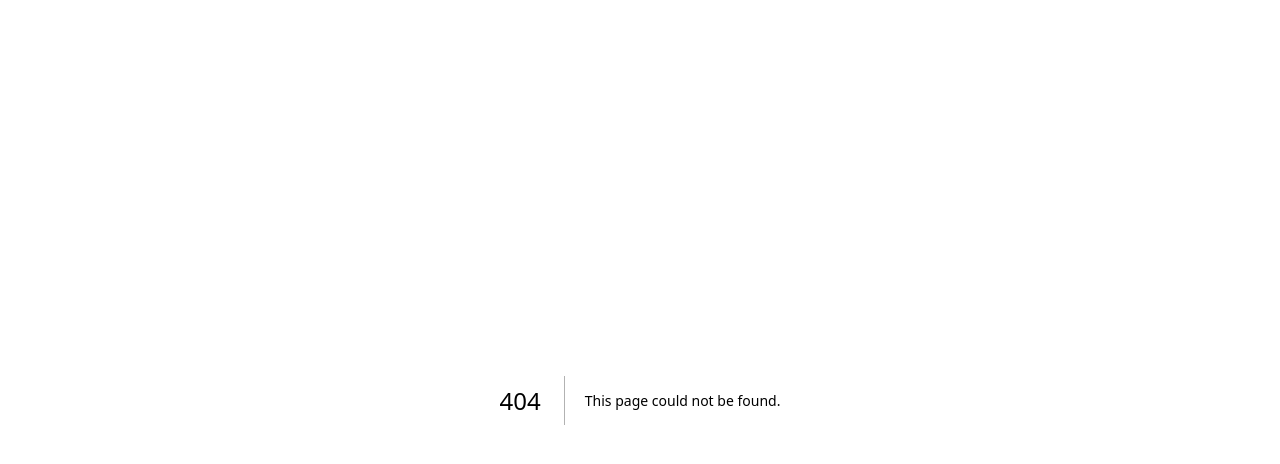
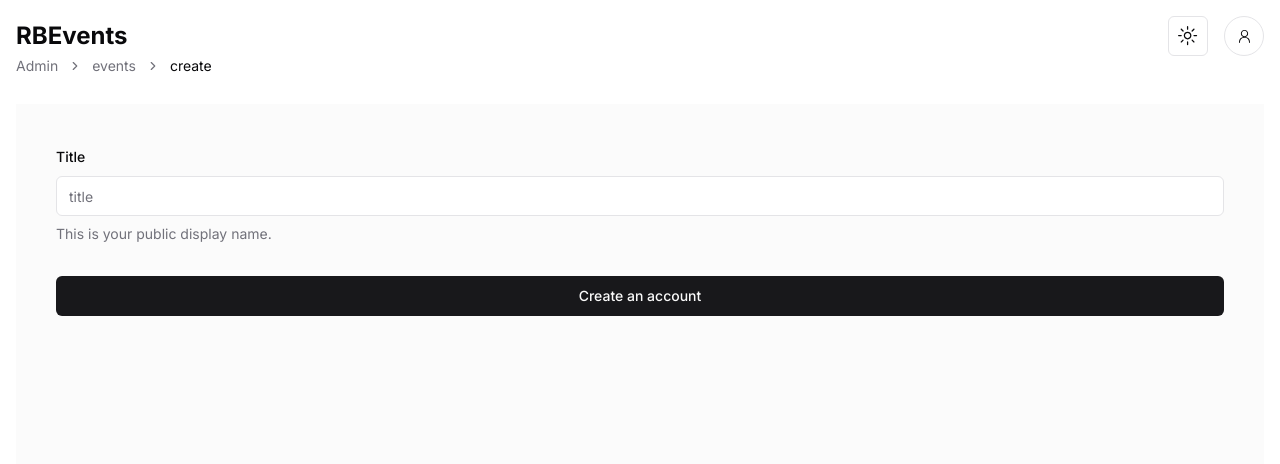
Before and after one commit to francoragout/RBEvents, a Next.js app: page /admin/events/create in a window 1280 px wide. Before the commit this address had no page. Shown: the top 464 px of the page. Built offline with nearby package versions, Linux system fonts and the light colour scheme.

Commit message:
work on event form

```diff
--- /dev/null
+++ b/actions/create-event.ts
@@ -0,0 +1,11 @@
+import { db } from "@/lib/db";
+import { EventSchema } from "@/schemas";
+import { z } from "zod";
+
+export const CreateEvent = async (values: z.infer<typeof EventSchema>) => {
+    const validatedFields = EventSchema.safeParse(values);
+
+    if (!validatedFields.success) {
+        return { error: "Invalid fields!" };
+      }
+}
--- /dev/null
+++ b/app/(protected)/admin/events/create/page.tsx
@@ -0,0 +1,9 @@
+import EventCreateForm from "@/components/admin/event-create-form";
+
+export default function CreatePage() {
+  return (
+    <main className="flex min-h-[calc(100vh_-_theme(spacing.16))] flex-1 flex-col gap-4 bg-muted/40 p-4 md:gap-8 md:p-10">
+      <EventCreateForm />
+    </main>
+  );
+}
--- /dev/null
+++ b/components/admin/event-create-form.tsx
@@ -0,0 +1,86 @@
+"use client";
+
+import { z } from "zod";
+import { zodResolver } from "@hookform/resolvers/zod";
+import { useForm } from "react-hook-form";
+
+import { Button } from "@/components/ui/button";
+import {
+  Form,
+  FormControl,
+  FormDescription,
+  FormField,
+  FormItem,
+  FormLabel,
+  FormMessage,
+} from "@/components/ui/form";
+import { Input } from "@/components/ui/input";
+import { EventSchema } from "@/schemas";
+import { useState, useTransition } from "react";
+import { CreateEvent } from "@/actions/create-event";
+import { FormError } from "@/components/form-error";
+import { FormSuccess } from "@/components/form-success";
+
+export default function EventCreateForm() {
+  const [error, setError] = useState<string | undefined>("");
+  const [success, setSuccess] = useState<string | undefined>("");
+  const [isPending, startTransition] = useTransition();
+
+  // 1. Define your form.
+  const form = useForm<z.infer<typeof EventSchema>>({
+    resolver: zodResolver(EventSchema),
+    defaultValues: {
+      title: "",
+      type: "",
+      date: "",
+      time: "",
+      location: "",
+      description: "",
+    },
+  });
+
+  // 2. Define a submit handler.
+  function onSubmit(values: z.infer<typeof EventSchema>) {
+    setError("");
+    setSuccess("");
+
+    startTransition(() => {
+      CreateEvent(values).then((data) => {
+        setError(data.error);
+        setSuccess(data.success);
+      });
+    });
+  }
+
+  return (
+    <Form {...form}>
+      <form onSubmit={form.handleSubmit(onSubmit)} className="space-y-8">
+        <FormField
+          control={form.control}
+          name="title"
+          render={({ field }) => (
+            <FormItem>
+              <FormLabel>Title</FormLabel>
+              <FormControl>
+                <Input placeholder="title" {...field} disabled={isPending} />
+              </FormControl>
+              <FormDescription>
+                This is your public display name.
+              </FormDescription>
+              <FormMessage />
+            </FormItem>
+          )}
+        />
+        <FormError message={error} />
+        <FormSuccess message={success} />
+        <Button
+            disabled={isPending}
+            type="submit"
+            className="w-full"
+          >
+            Create an account
+          </Button>
+      </form>
+    </Form>
+  );
+}
--- /dev/null
+++ b/components/form-error.tsx
@@ -0,0 +1,18 @@
+import { ExclamationTriangleIcon } from "@radix-ui/react-icons";
+
+interface FormErrorProps {
+  message?: string;
+};
+
+export const FormError = ({
+  message,
+}: FormErrorProps) => {
+  if (!message) return null;
+
+  return (
+    <div className="bg-destructive/15 p-3 rounded-md flex items-center gap-x-2 text-sm text-destructive">
+      <ExclamationTriangleIcon className="h-4 w-4" />
+      <p>{message}</p>
+    </div>
+  );
+};
--- /dev/null
+++ b/components/form-success.tsx
@@ -0,0 +1,18 @@
+import { CheckCircledIcon } from "@radix-ui/react-icons";
+
+interface FormSuccessProps {
+  message?: string;
+};
+
+export const FormSuccess = ({
+  message,
+}: FormSuccessProps) => {
+  if (!message) return null;
+
+  return (
+    <div className="bg-emerald-500/15 p-3 rounded-md flex items-center gap-x-2 text-sm text-emerald-500">
+      <CheckCircledIcon className="h-4 w-4" />
+      <p>{message}</p>
+    </div>
+  );
+};
--- a/schemas/index.ts
+++ b/schemas/index.ts
@@ -1,14 +1,10 @@
 import * as z from "zod";
 
 export const EventSchema = z.object({
-  title: z.string().min(1, {
-    message: "Title is requierd",
-  }),
+  title: z.string().min(1),
   description: z.string().optional(),
-  type: z.string().refine((type) => type.trim().length > 0, {
-    message: "Type cannot be empty",
-  }),
-  date: z.date(),
-  time: z.date(),
+  time: z.string().time(),
+  date: z.string().date(),
   location: z.string().optional(),
+  type: z.string()
 });
```
Also changed, not shown: shadcn-ui.tsx (+64 -0 lines), 1 other file (tests, documents, lock files or other folders).
